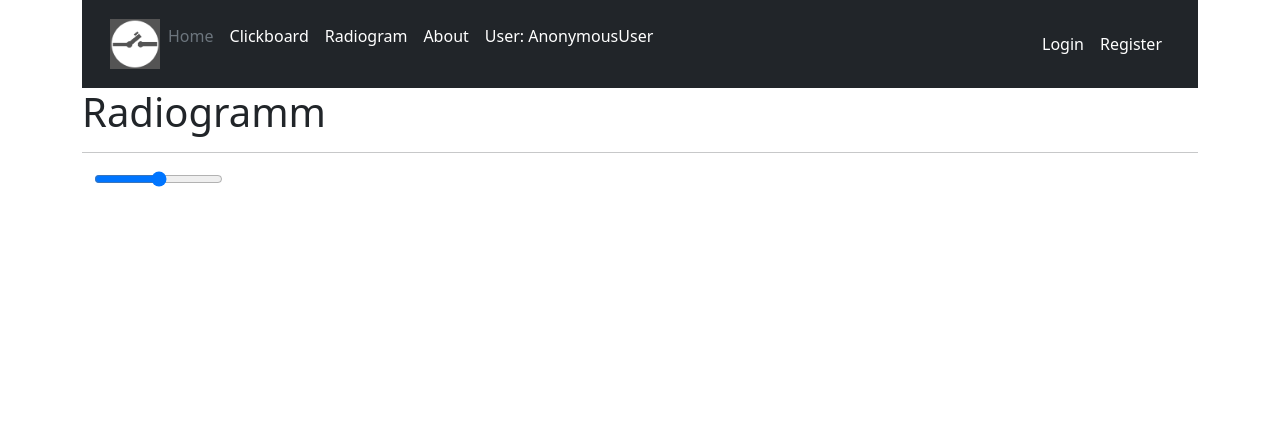
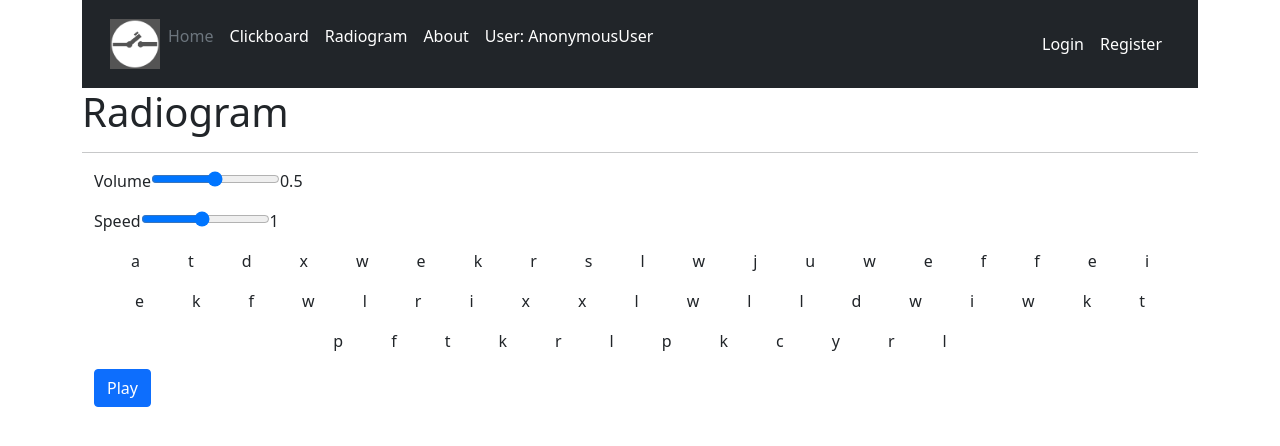
Before and after one commit to ChtobiUchitsyaNadoBitProfi/Easy_morse, a Django app: page /users/radiogram in a window 1280 px wide. Shown: the top 446 px of the page. Run offline with Django 4.2, Linux system fonts and the light colour scheme.

Commit message:
add view for play radiogram

```diff
--- a/users/templates/clickboard.html
+++ b/users/templates/clickboard.html
@@ -13,12 +13,14 @@
 
       <div class="d-flex flex-wrap align-items-center justify-content-center justify-content-lg-start">
         <ul class="nav col-12 col-lg-auto me-lg-auto mb-2 justify-content-center mb-md-0">
+            <li><p>Volume</p></li>
             <li><input id="volume-range" min="0" max="100" step="10" value="50" type="range"></li>
             <li><p id="sound-volume"> </p></li>
         </ul>
       </div>
       <div class="d-flex flex-wrap align-items-center justify-content-center justify-content-lg-start">
         <ul class="nav col-12 col-lg-auto me-lg-auto mb-2 justify-content-center mb-md-0">
+            <li><p>Speed</p></li>
             <li><input id="speed-range" min="10" max="200" step="10" value="100" type="range"></li>
             <li><p id="sound-speed"> </p></li>
         </ul>
--- a/users/templates/radiogram.html
+++ b/users/templates/radiogram.html
@@ -6,19 +6,80 @@
 {% endblock %}
 
 {% block content %}
-    <h1>Radiogramm</h1>
+    <h1>Radiogram</h1>
     <hr>
     <div class="mx-auto">
     <div class="container">
 
       <div class="d-flex flex-wrap align-items-center justify-content-center justify-content-lg-start">
         <ul class="nav col-12 col-lg-auto me-lg-auto mb-2 justify-content-center mb-md-0">
+            <li><p>Volume</p></li>
             <li><input id="volume-range" min="0" max="100" step="10" value="50" type="range"></li>
             <li><p id="sound-volume"> </p></li>
         </ul>
       </div>
+      <div class="d-flex flex-wrap align-items-center justify-content-center justify-content-lg-start">
+        <ul class="nav col-12 col-lg-auto me-lg-auto mb-2 justify-content-center mb-md-0">
+            <li><p>Speed</p></li>
+            <li><input id="speed-range" min="10" max="200" step="10" value="100" type="range"></li>
+            <li><p id="sound-speed"> </p></li>
+        </ul>
+      </div>
+
+        <ul class="nav col-lg-auto me-lg-auto justify-content-center mb-md-0">
+            {% for i in rdgrm %}
+            <li><p onclick="soundClick('{% static 'users/mp3/'|add:i|add:'.mp3' %}')" class="px-4 text-black" >{{ i }}</p></li>
+            {% endfor %}
+        </ul>
+
+        <button class="btn btn-primary" type="button" data-toggle="collapse" data-target="#collapseExample" aria-expanded="false" aria-controls="collapseExample">
+        Play
+        </button>
 
     </div>
     </div>
+    <script type="text/javascript">
+        var volume = 0.5;
+        var speed = 1;
+        let elements = document.getElementsByClassName('px-4 text-black');
+        let form = document.getElementsByName('my-form')[0];
+
+        document.getElementById("sound-volume").innerHTML = volume;
+        document.getElementById("sound-speed").innerHTML = speed;
+
+        var volumeRange = document.getElementById('volume-range');
+            volumeRange.onchange = function(){
+                volume = this.value / 100
+                document.getElementById("sound-volume").innerHTML = volume;
+            }
+
+        var speedRange = document.getElementById('speed-range');
+            speedRange.onchange = function(){
+                speed = this.value / 100
+                document.getElementById("sound-speed").innerHTML = speed;
+            }
+
+        function soundClick(sound_source) {
+            var audio = new Audio();
+            audio.src = sound_source;
+            audio.volume = volume;
+            audio.playbackRate = speed;
+            audio.autoplay = true;
+        }
+
+        const button = document.body.querySelector('[data-target="#collapseExample"]');
+
+        function waitForElement(){
+            setTimeout(waitForElement, 250);
+        }
+
+        button.addEventListener('click', function() {
+            for (let elem of elements) {
+                elem.click();
+                setTimeout(() => console.log('dsflsdlf'), 1000);
+                console.log(elem);
+            }
+        });
+    </script>
 
 {% endblock %}
--- a/users/views.py
+++ b/users/views.py
@@ -1,6 +1,7 @@
 from django.contrib.auth import authenticate, login
 from django.views import View
 from django.shortcuts import render, redirect
+from random import randint
 
 from users.forms import UserCreationForm
 
@@ -26,11 +27,18 @@ def clickboard(request):
 
 
 def radiogram(request):
+    engalp = ['q', 'w', 'e', 'r', 't', 'y', 'u', 'i', 'o', 'p', 'a', 's', 'd', 'f', 'g', 'h', 'j', 'k', 'l', 'z', 'x',
+              'c', 'v', 'b', 'n', 'm']
+    rualp = ['й', 'ц', 'у', 'к', 'е', 'н', 'г', 'ш', 'щ', 'з', 'х', 'ф', 'ы', 'в', 'а', 'п', 'р', 'о', 'л', 'д', 'ж',
+             'э', 'я', 'ч', 'с', 'м', 'и', 'т', 'ь', 'б', 'ю']
+    rdgrm = []
+    for i in range(50):
+        rdgrm.append(engalp[randint(0, 25)])
+
     context = {
-        "eng": ['q', 'w', 'e', 'r', 't', 'y', 'u', 'i', 'o', 'p', 'a', 's', 'd', 'f', 'g', 'h', 'j', 'k', 'l', 'z', 'x',
-                'c', 'v', 'b', 'n', 'm'],
-        "ru": ['й', 'ц', 'у', 'к', 'е', 'н', 'г', 'ш', 'щ', 'з', 'х', 'ф', 'ы', 'в', 'а', 'п', 'р', 'о', 'л', 'д', 'ж',
-               'э', 'я', 'ч', 'с', 'м', 'и', 'т', 'ь', 'б', 'ю'],
+        "eng": engalp,
+        "ru": rualp,
+        "rdgrm": rdgrm,
     }
     return render(request, 'radiogram.html', context)
 
```
